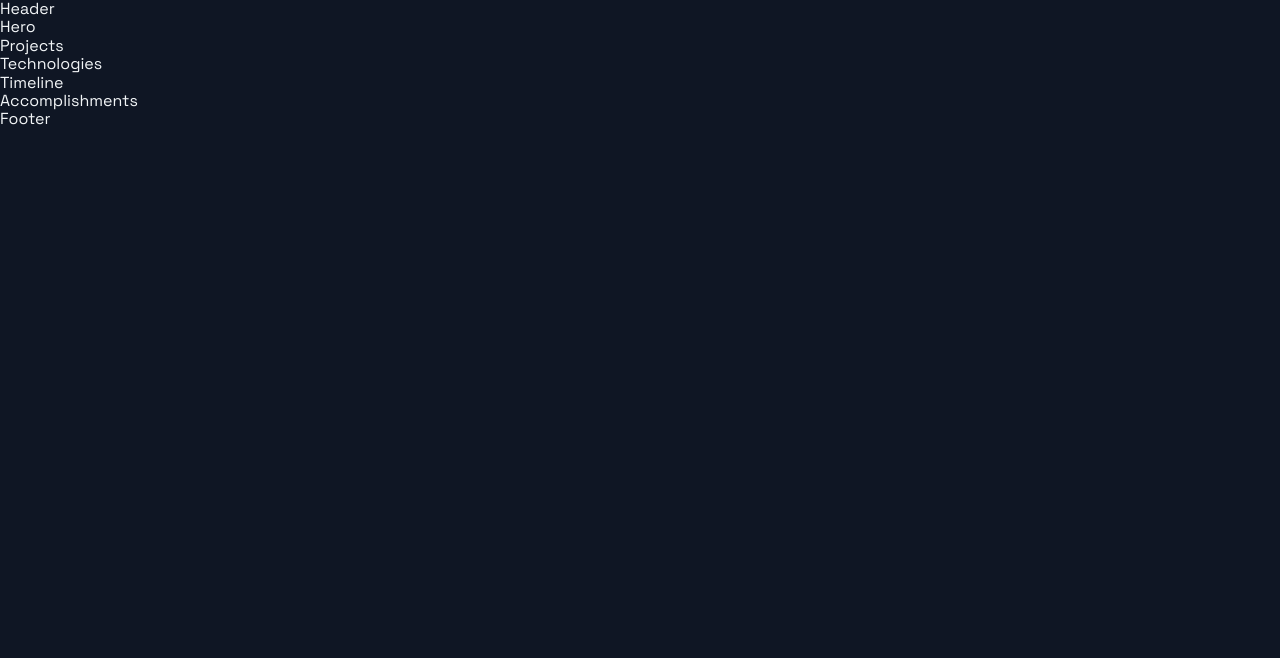
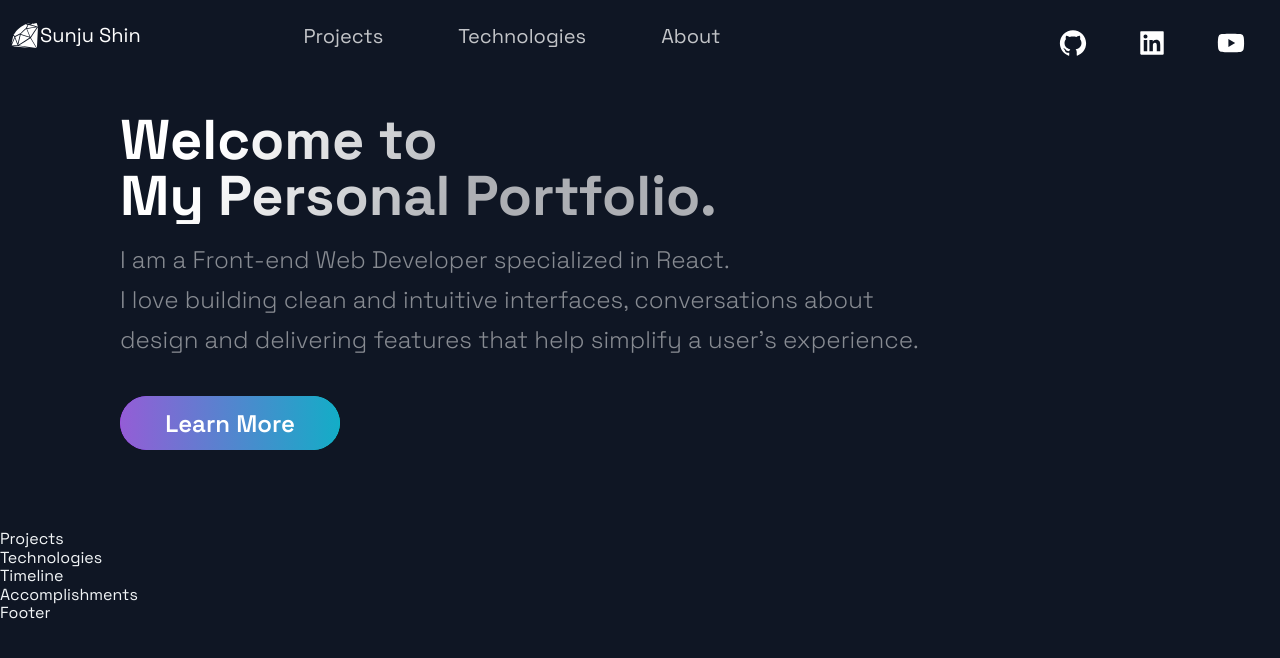
Before and after one commit to sunjus/sunju-portfolio, a Next.js app: page / in a window 1280 px wide. Shown: the top 658 px of the page. Built offline with nearby package versions, Linux system fonts and the light colour scheme.

Commit message:
Created header and hero

```diff
--- a/src/components/Header/Header.js
+++ b/src/components/Header/Header.js
@@ -1,14 +1,48 @@
 import Link from 'next/link';
 import React from 'react';
-import { AiFillGithub, AiFillInstagram, AiFillLinkedin } from 'react-icons/ai';
-import { DiCssdeck } from 'react-icons/di';
+import { AiFillGithub, AiFillYoutube, AiFillLinkedin } from 'react-icons/ai';
+import { DiRuby } from 'react-icons/di';
 
-import { Container, Div1, Div2, Div3, NavLink, SocialIcons } from './HeaderStyles';
+import { Container, Div1, Div2, Div3, NavLink, SocialIcons, Span } from './HeaderStyles';
 
 const Header = () =>  (
-  <div>
-    Header
-  </div>
+  <Container>
+    <Div1>
+      <Link href='/'>
+        <a style={{ display: 'flex', alignItems: 'center', color: 'white', marginBottom: '20px' }}>
+          <DiRuby size='3rem' /> <Span>Sunju Shin</Span>
+        </a>
+      </Link>
+    </Div1>
+    <Div2>
+      <li>
+        <Link href='#projects'>
+          <NavLink>Projects</NavLink>
+        </Link>
+      </li>
+      <li>
+        <Link href='#tech'>
+          <NavLink>Technologies</NavLink>
+        </Link>
+      </li>
+      <li>
+        <Link href='#about'>
+          <NavLink>About</NavLink>
+        </Link>
+      </li>
+    </Div2>
+    <Div3>
+      <SocialIcons href='https://github.com/sunjus'>
+        <AiFillGithub size='3rem' />
+      </SocialIcons>
+      <SocialIcons href='https://linkedin.com/in/sunjus'>
+        <AiFillLinkedin size='3rem' />
+      </SocialIcons>
+      <SocialIcons href='https://youtube.com'>
+        <AiFillYoutube size='3rem' />
+      </SocialIcons>
+    </Div3>
+  </Container>
 );
 
 export default Header;
--- a/src/components/Header/HeaderStyles.js
+++ b/src/components/Header/HeaderStyles.js
@@ -17,6 +17,11 @@ export const Container = styled.div`
     grid-row-gap: 0.5rem;
   }
 `;
+
+export const Span = styled.span`
+  font-size: 2rem;
+`;
+
 export const Div1 = styled.div`
   grid-area: 1 / 1 / 2 / 2;
   display: flex;
--- a/src/components/Hero/Hero.js
+++ b/src/components/Hero/Hero.js
@@ -5,9 +5,22 @@ import Button from '../../styles/GlobalComponents/Button';
 import { LeftSection } from './HeroStyles';
 
 const Hero = (props) => (
-  <div>
-    Hero
-  </div>
+  <Section>
+    <LeftSection>
+      <SectionTitle>
+        Welcome to <br />
+        My Personal Portfolio.
+      </SectionTitle>
+      <SectionText>
+        I am a Front-end Web Developer specialized in React. <br />
+        I love building clean and intuitive interfaces, conversations about design and delivering features
+        that help simplify a user's experience.
+      </SectionText>
+      <Button href='#about' /*onClick={() => window.location = 'https://google.com'}*/>
+        Learn More
+      </Button>
+    </LeftSection>
+  </Section>
 );
 
 export default Hero;
--- a/src/data/data.js
+++ b/src/data/data.js
@@ -1,39 +1,39 @@
 export const projects = [
   {
-    title: '',
+    title: 'Recipe app',
     description: "",
       image: '/images/1.png',
-      tags: [],
-    source: '',
-    visit: '',
-    id: 0,
+      tags: ['JavaScript', 'CSS3'],
+    source: 'https://github.com/sunjus/recipe-app',
+    visit: 'https://sunjus.github.io/recipe-app/',
+    id: 3,
   },
   {
-    title: '',
+    title: 'Movie app',
     description:"",
     image: '/images/2.png',
-    tags: ['React'],
-    source: '',
-    visit: '',
+    tags: ['React', 'Styled-components'],
+    source: 'https://github.com/sunjus/movie-app',
+    visit: 'https://movie-wonderful.netlify.app/',
+    id: 2,
+  },
+  {
+    title: 'Social-event app',
+    description: "",
+      image: '/images/3.jpg',
+      tags: ['React', 'NodeJS', 'expressJS', 'MongoDB' ],
+    source: 'https://github.com/sunjus/social-events-app',
+    visit: 'https://fullstack-events-app.herokuapp.com/',
     id: 1,
   },
   {
-    title: '',
-    description: "",
-      image: '/images/3.jpg',
-      tags: ['React'],
-    source: '',
-    visit: '',
-    id: 2,
-  },
-  {
-    title: '',
+    title: 'Hotel Carousels app',
     description: "",
     image: '/images/4.jpg',
-    tags: ['React'],
-    source: '',
-    visit: '',
-    id: 3,
+    tags: ['React', 'TypeScript', 'Sass', 'Jest'],
+    source: 'https://github.com/sunjus/hotel',
+    visit: 'https://hotel-carousels.netlify.app/',
+    id: 0,
   },
 ];
 
--- a/src/styles/GlobalComponents/index.js
+++ b/src/styles/GlobalComponents/index.js
@@ -167,8 +167,8 @@ export const SecondaryBtn = styled.button`
 `
 
 export const ButtonBack = styled.div`
-  width: ${({ alt }) => alt ? '150px' : '262px'};
-  height: ${({ alt }) => alt ? '52px' : '64px'};
+  width: ${({ alt }) => alt ? '120px' : '220px'};
+  height: ${({ alt }) => alt ? '42px' : '54px'};
   border-radius: 50px;
   font-size: ${({ alt }) => alt ? '20px' : '24px'};
   font-weight: 600;
@@ -185,15 +185,15 @@ export const ButtonBack = styled.div`
   opacity: ${({ disabled }) => disabled ? '.5' : '1'};
 
   @media ${(props) => props.theme.breakpoints.md} {
-    width: ${({ alt }) => alt ? '150px' : '184px'};
-    height: ${({ alt }) => alt ? '52px' : '48px'};
+    width: ${({ alt }) => alt ? '100px' : '154px'};
+    height: ${({ alt }) => alt ? '42px' : '38px'};
     font-size: ${({ alt }) => alt ? '20px' : '16px'};
     margin-bottom: ${({ alt }) => alt ? '0' : '64px'};
   }
 
   @media ${(props) => props.theme.breakpoints.sm} {
     width: 100%;
-    height: 32px;
+    height: 27px;
     font-size: 14px;
     margin-bottom: ${({ alt }) => alt ? '0' : '32px'};
   }
```
